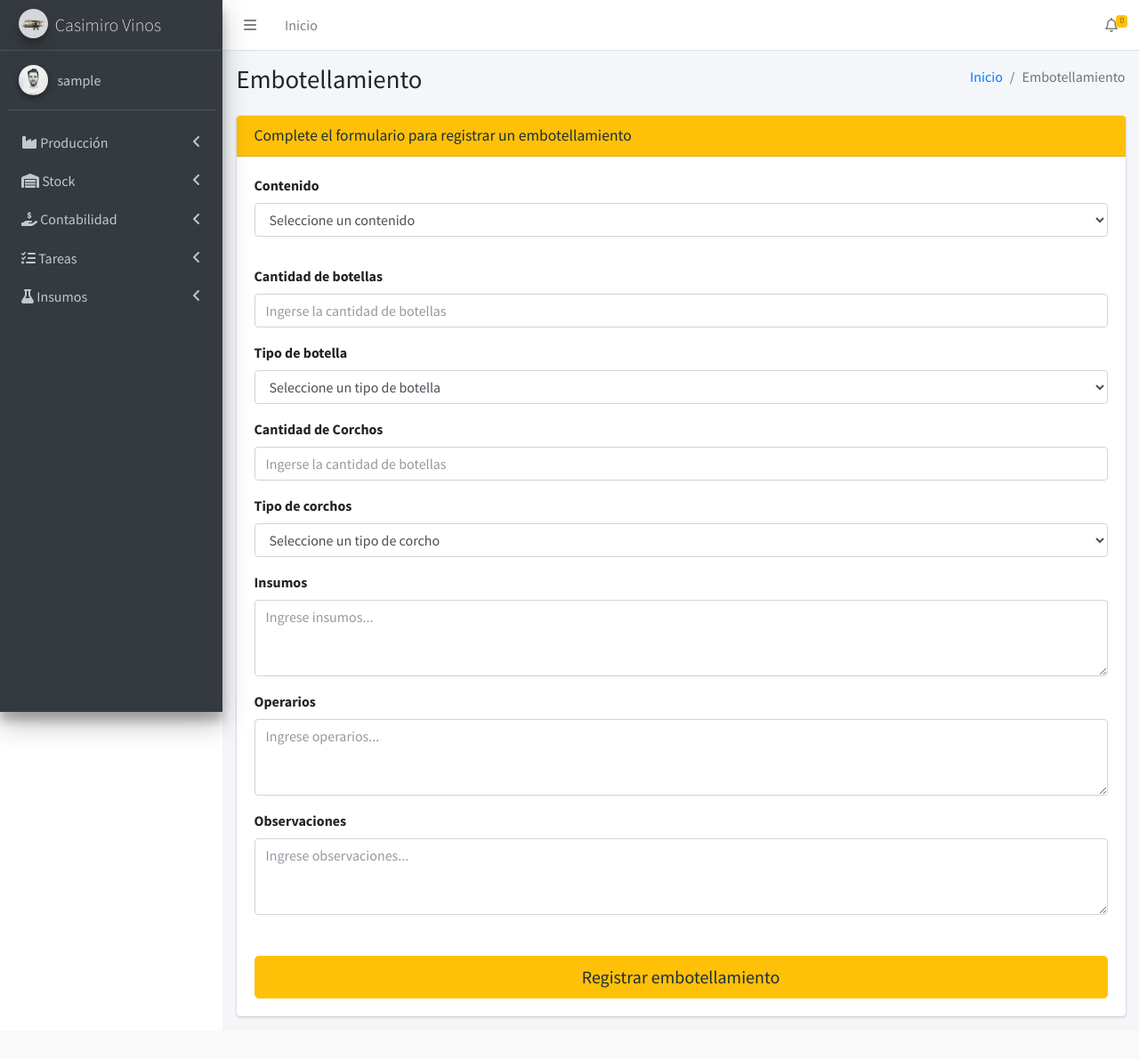
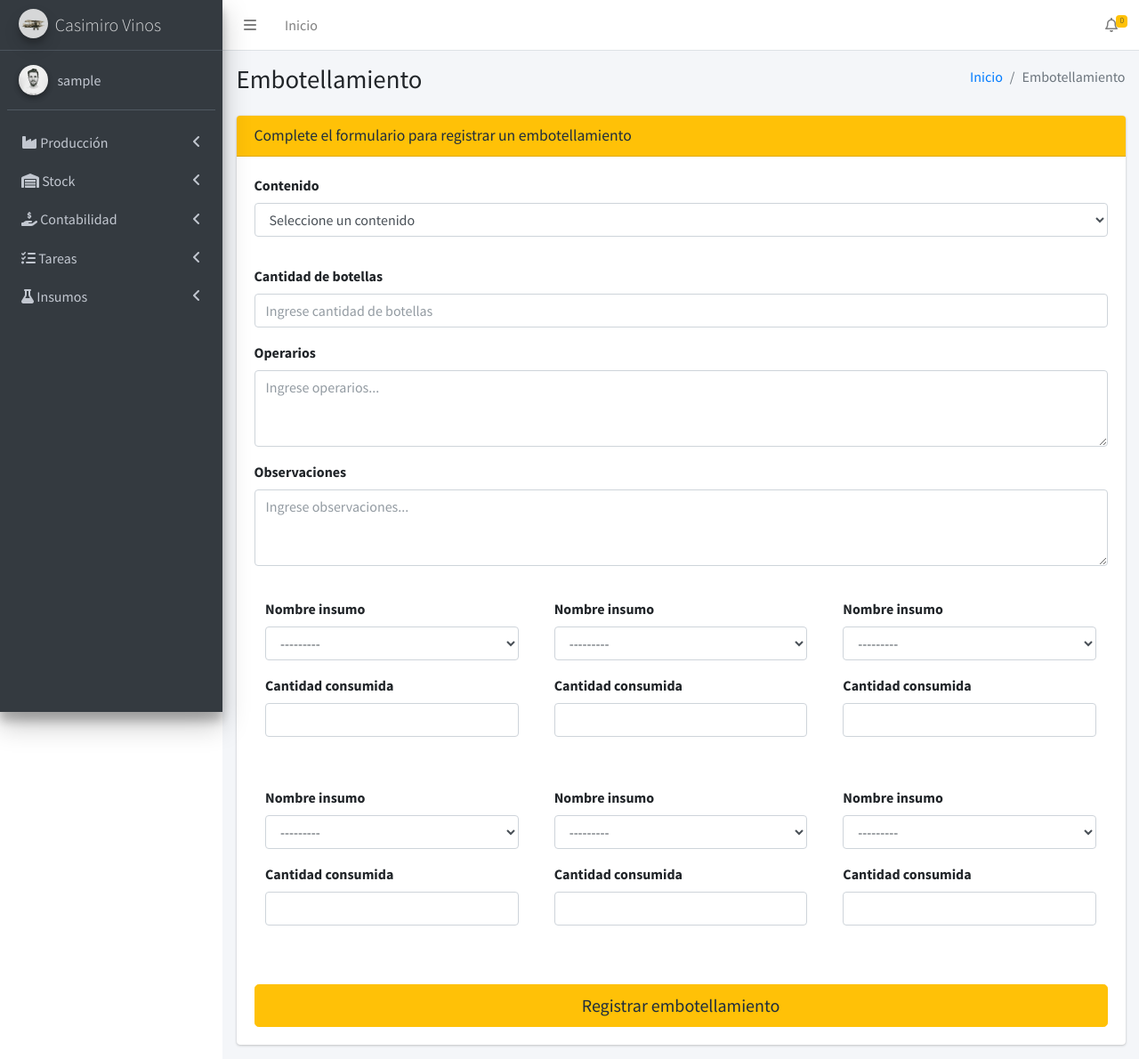
Before and after one commit to Anubis-2077/casimiro_project, a Django app: page /embotellamiento/ in a window 1280 px wide. Shown: the whole page at 89% size. Before the commit the page ends 1145 px from the top, so only its background shows below. Run offline with Django 4.2, Linux system fonts and the light colour scheme; the visitor is signed in with stand-in values (Sample User, id 1); data that the repository does not hold is empty; some libraries are stand-ins or nearby versions; some web fonts are replaced.

Commit message:
gestion de insumos hasta embotellamiento

```diff
--- a/administracion/models.py
+++ b/administracion/models.py
@@ -149,10 +149,7 @@ class Embotellamiento(models.Model):
     contenido = models.ForeignKey(Contenido, on_delete=models.CASCADE)
     fecha_envasado = models.DateTimeField()
     cantidad_botellas = models.PositiveIntegerField(null=True)
-    tipo_botella = models.CharField(max_length=255)
-    cantidad_corchos = models.PositiveIntegerField()
-    tipo_de_corchos= models.CharField(max_length=255)
-    insumos = models.TextField(null=True, blank=True)  # Puedes usar TextField para una lista de insumos
+
     operarios = models.TextField(default=" ")  # Puedes usar TextField para una lista de operarios
     observaciones = models.TextField(default=" ")
 
--- a/administracion/views.py
+++ b/administracion/views.py
@@ -126,9 +126,9 @@ class RegistrarMoliendaView(LoginRequiredMixin, FormView):
     def get_context_data(self, **kwargs):
         context = super(RegistrarMoliendaView, self).get_context_data(**kwargs)
         if self.request.POST:
-            context['insumos_formset'] = ConsumoInsumoFormset(self.request.POST)
+            context['insumos_formset'] = ConsumoInsumoFormset(queryset=ConsumoInsumo.objects.none())
         else:
-            context['insumos_formset'] = ConsumoInsumoFormset()
+            context['insumos_formset'] = ConsumoInsumoFormset(queryset=ConsumoInsumo.objects.none())
         cargamentos = Cargamento.objects.exclude(molienda__isnull=False)
         context["cargamentos"] = cargamentos
         return context
@@ -218,7 +218,7 @@ class DetalleTanqueView(LoginRequiredMixin, View):
         fecha_hora_formateada = fecha_hora_actual.strftime("%d/%m/%Y %H:%M:%S")
         form1_instance = self.form1()
         form2_instance = self.form2()
-        form3_instance = self.form3()
+
         contenido = Contenido.objects.filter(tanque=tanque_select).last()
 
         tanque = Tanque.objects.get(numero = numero_tanque)
@@ -241,7 +241,6 @@ class DetalleTanqueView(LoginRequiredMixin, View):
                    "fecha": fecha_hora_formateada,
                    "form1" : form1_instance,
                    "form2" : form2_instance,
-                   "form3" : form3_instance,
                    "contenido" : contenido,
 
 
@@ -252,7 +251,7 @@ class DetalleTanqueView(LoginRequiredMixin, View):
     def post(self, request,  *args, **kwargs):
         form1_instance = self.form1(request.POST, request.FILES)
         form2_instance = self.form2(request.POST, request.FILES)
-        form3_instance = self.form3(request.POST, request.FILES)
+
         form_type = request.POST.get('form_type')
 
 
@@ -476,19 +475,22 @@ def obtener_contenidos_tanques(request, contenidoId):
 class EmbotellamientoView(LoginRequiredMixin, FormView):
     login_url = '/accounts/login/'
     template_name = 'administracion/embotellamiento.html'
-    success_url = reverse_lazy('sin_etiquetar')
     form_class = EmbotellamientoForm
+    success_url = reverse_lazy('sin_etiquetar')  # Asegúrate de que esta URL está definida en tus urls.py
 
     def get_context_data(self, **kwargs):
-        context = super().get_context_data(**kwargs)
+        context = super(EmbotellamientoView, self).get_context_data(**kwargs)
+        if self.request.POST:
+            context['insumos_formset'] = ConsumoInsumoFormset(self.request.POST)
+        else:
+            context['insumos_formset'] = ConsumoInsumoFormset(queryset=ConsumoInsumo.objects.none())
+
+
         fecha_hora_actual = datetime.now()
-        fecha_hora_formateada = fecha_hora_actual.strftime("%Y-%m-%d %H:%M:%S")
-        # Obtener la lista de tanques disponibles
+        context["fecha_hoy"] = fecha_hora_actual.strftime("%Y-%m-%d %H:%M:%S")
+
+        contenidos_filtrados = []
         tanques = Tanque.objects.all()
-
-        #print("este es el valor/formato de fecha_hoy:")
-        #print(fecha_hora_formateada)
-        contenidos_filtrados = []
         for tanque in tanques:
             # Obtener el último contenido asociado a cada tanque
             ultimo_contenido = Contenido.objects.filter(tanque=tanque).order_by('-fecha_ingreso').first()
@@ -496,16 +498,21 @@ class EmbotellamientoView(LoginRequiredMixin, FormView):
             # Si el contenido existe y su cantidad es mayor a 0, añadirlo a la lista
             if ultimo_contenido and ultimo_contenido.cantidad > 0 and ultimo_contenido.embotellado == False:
                 contenidos_filtrados.append(ultimo_contenido)
-
-
-        context["contenidos"] = contenidos_filtrados
-        context["fecha_hoy"] = fecha_hora_formateada
-        context ["contenidos_id"] = Contenido.objects.all()
+        context["contenidos"] = context["contenidos"] = contenidos_filtrados
         return context
 
+    def post(self, request, *args, **kwargs):
+        self.object = None
+        form = self.get_form()
+        insumos_formset = ConsumoInsumoFormset(request.POST)
 
+        if form.is_valid() and insumos_formset.is_valid():
+            return self.both_valid(form, insumos_formset)
+        else:
+            # Ajuste aquí: pasar insumos_formset al contexto cuando sea inválido.
+            return self.render_to_response(self.get_context_data(form=form, insumos_formset=insumos_formset))
 
-    def form_valid(self, form):
+    def both_valid(self, form, insumos_formset):
         # Recupera el ID del contenido seleccionado
         contenido_id = form.cleaned_data['contenido'].id
 
@@ -532,11 +539,11 @@ class EmbotellamientoView(LoginRequiredMixin, FormView):
 
             contenido.embotellado = True
             contenido.cantidad = 0
-           #print("este es el contenido pasando por el else:" ,contenido)
+            print("este es el contenido pasando por el else:" ,contenido)
             contenido.save()
-            #print("el contenido se modifico:")
-            #print(contenido)
-            #print(contenido.embotellado)
+            print("el contenido se modifico:")
+            print(contenido)
+            print(contenido.embotellado)
 
         # Crea una nueva instancia de Embotellamiento
         embotellamiento = form.save(commit=False)
@@ -555,14 +562,25 @@ class EmbotellamientoView(LoginRequiredMixin, FormView):
         #print("este es el stock bodega:",stock_bodega)
         stock_bodega.save()
 
-        return super().form_valid(form)
+        # Guarda cada instancia del formset
+        insumos_instances = insumos_formset.save(commit=False)
+        for instance in insumos_instances:
+            instance.save()  # Guarda el consumo de insumo
+            insumo = instance.insumo
+            insumo.cantidad -= instance.cantidad_consumida
+            insumo.save()
 
+        # Aquí continua tu lógica para manejar el objeto Embotellamiento y actualizar Contenido
 
-    def form_invalid(self, form):
+        return HttpResponseRedirect(self.get_success_url())
 
-        print ("el formulario es invalido")
-        print (form.errors)
-        print(form.cleaned_data)
+    def form_invalid(self, form, insumos_formset = None):
+
+        # Considera añadir manejo para el formset inválido si es necesario
+        print("El formulario es inválido")
+        print(form.errors)
+        if insumos_formset:
+            print('Errores del formset:', insumos_formset.errors)
         return super().form_invalid(form)
 
 
--- a/templates/administracion/embotellamiento.html
+++ b/templates/administracion/embotellamiento.html
@@ -1,4 +1,5 @@
 {% extends "base.html" %}
+{% load widget_tweaks %}
 
 {% block content %}
 <div class="content-wrapper">
@@ -30,6 +31,7 @@
                         <div class="card-body">
                           <form role="form" method="post" enctype="multipart/form-data">
                             {% csrf_token %}
+                            {{ insumos_formset.management_form }}
                             <div class="row">
                                 <div class="col-sm-12">
                                     <!-- select -->
@@ -54,70 +56,9 @@
                               </div>
 
                               <div class="col-sm-12">
-                                <!-- text input -->
                                 <div class="form-group">
-                                  <label>Cantidad de botellas</label>
-                                        <input type="number" name="cantidad_botellas" class="form-control" placeholder="Ingerse la cantidad de botellas" min="0" oninput="validity.valid||(value='');">
-
-                                        <style>
-                                        input[type="number"]::-webkit-inner-spin-button,
-                                        input[type="number"]::-webkit-outer-spin-button {
-                                          -webkit-appearance: none;
-                                          margin: 0;
-                                        }
-                                        </style>
-                                </div>
-                              </div>
-
-                              <div class="col-sm-12">
-                                <!-- select -->
-                                <div class="form-group">
-                                  <label>Tipo de botella</label>
-                                  <select class="form-control" name="tipo_botella">
-                                    <option selected disabled>Seleccione un tipo de botella</option>
-                                    <option>Regular Oscura</option>
-                                    <option>Regular Clara</option>
-                                    <option>Premium Oscura</option>
-                                    <option>Champagne</option>
-                                    <option>Gran Reserva</option>
-                                  </select>
-                                </div>
-                              </div>
-
-                              <div class="col-sm-12">
-                                <!-- text input -->
-                                <div class="form-group">
-                                  <label>Cantidad de Corchos</label>
-                                        <input type="number" name="cantidad_corchos" class="form-control" placeholder="Ingerse la cantidad de botellas" min="0" oninput="validity.valid||(value='');">
-
-                                        <style>
-                                        input[type="number"]::-webkit-inner-spin-button,
-                                        input[type="number"]::-webkit-outer-spin-button {
-                                          -webkit-appearance: none;
-                                          margin: 0;
-                                        }
-                                        </style>
-                                </div>
-                              </div>
-
-                              <div class="col-sm-12">
-                                <!-- select -->
-                                <div class="form-group">
-                                  <label>Tipo de corchos</label>
-                                  <select class="form-control" name="tipo_de_corchos">
-                                    <option selected disabled>Seleccione un tipo de corcho</option>
-                                    <option>Sintetico</option>
-                                    <option>Hibrido</option>
-                                    <option>Alcornoque</option>
-
-                                  </select>
-                                </div>
-                              </div>
-
-                              <div class="col-sm-12">
-                                <div class="form-group">
-                                    <label>Insumos</label>
-                                    <textarea class="form-control" rows="3" placeholder="Ingrese insumos..." name="insumos"></textarea>
+                                    <label>Cantidad de botellas</label>
+                                    <input type="number" class="form-control" rows="3" placeholder="Ingrese cantidad de botellas" name="cantidad_botellas"></input>
                                 </div>
                             </div>
 
@@ -134,6 +75,31 @@
                                     <textarea class="form-control" rows="3" placeholder="Ingrese observaciones..." name="observaciones"></textarea>
                                 </div>
                             </div>
+
+                            {% for form in insumos_formset %}
+                                <div class="card-body">
+                                  <div class="row">
+                                    <div class="col-sm-12">
+                                      <div class="form-group">
+                                        <label>Nombre insumo</label>
+                                        {{ form.insumo | add_class:"form-control" }}
+                                      </div>
+                                    </div>
+                                  </div>
+
+                                  <div class="row">
+                                    <div class="col-sm-12">
+                                      <div class="form-group">
+                                        <label>Cantidad consumida</label>
+                                        {{ form.cantidad_consumida | add_class:"form-control" }}
+                                      </div>
+                                    </div>
+                                  </div>
+
+
+
+                                </div> <!-- Este cierra el card-body de cada formset -->
+                              {% endfor %}
 
                             </div>
                             <button style="margin-top:30px" type="submit" class="btn btn-block btn-warning btn-lg">Registrar embotellamiento</button>
```
Also changed, not shown: templates/ejemplo.html (+81 -23 lines).
